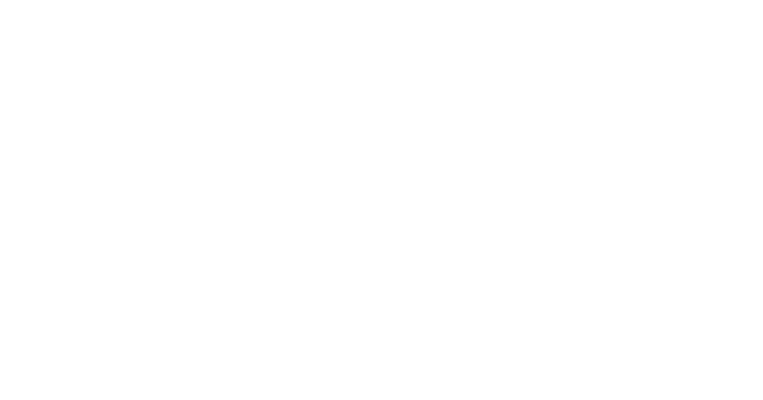
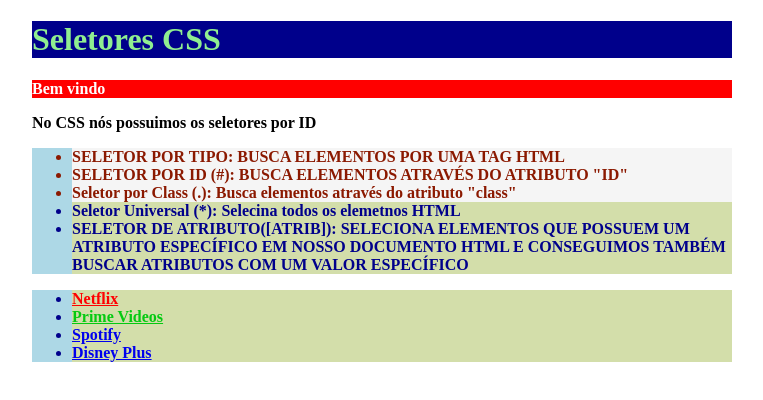
Before and after one commit to WillianGitADS/Estudos_CSS, a plain HTML site: page Estudos CSS/index.html in a window 1280 px wide. Shown: the whole page, without its empty margins (258-1021 px from the left). Drawn offline with Linux system fonts and the light colour scheme.

Commit message:
seletores css

```diff
--- a/Estudos CSS/index.html
+++ b/Estudos CSS/index.html
@@ -4,6 +4,108 @@
     <meta charset="UTF-8" />
     <meta name="viewport" content="width=device-width, initial-scale=1.0" />
     <title>Document</title>
+    <style>
+      /*
+            SELETORES: definem em quais elementos nós vamos aplicar o CSS
+            1. Seletor de Tag/Tipo
+            2. Seletor de Id
+            3. Seletor de Classes
+            4. Seletor Universal
+            5. Seletor de atributo
+            */
+
+      *{
+        font-weight: bold;
+      }
+
+      /* SELETORES DE TAG/TIPO*/
+      html,
+      body {
+        width: 700px;
+        margin: auto;
+      }
+
+      h1 {
+        background-color: darkblue;
+        color: lightgreen;
+      }
+
+      section {
+        background-color: lightblue;
+        color: darkblue;
+      }
+
+      li {
+        background-color: rgb(211, 222, 170);
+      }
+      /* SELETORES DE TAG/TIPO*/
+
+      /*SELETOR DE ID*/
+      #texto-boas-vindas {
+        background-color: red;
+        color: white;
+      }
+
+      #explicacao-seletores {
+        background-color: orangered;
+        color: antiquewhite;
+      }
+      /*SELETOR DE ID*/
+
+      /*SELETOR DE CLASS*/
+      .seletores-mais-comuns {
+        background-color: whitesmoke;
+        color: rgb(139, 25, 0);
+      }
+
+      .texto-maiusculo {
+        text-transform: uppercase;
+      }
+      /*SELETOR DE CLASS*/
+      .new-section, .new-section li {
+        list-style-type: circle
+        background-color: rgb(193, 228, 243);
+      }
+      /*ATRIBUTOS*/
+      [title="Netflix"] {
+        color: red;
+      }
+
+      [href="https://www.primevideo.com/"]{
+        color: rgb(4, 202, 17);
+      }
+      /*ATRIBUTOS*/
+    </style>
   </head>
-  <body></body>
+  <body>
+    <header>
+      <h1>Seletores CSS</h1>
+    </header>
+    <main>
+      <p id="texto-boas-vindas">Bem vindo</p>
+      <p id="explicacao-seletores ">No CSS nós possuimos os seletores por ID</p>
+      <section>
+        <ul>
+          <li class="seletores-mais-comuns texto-maiusculo"><b>Seletor por Tipo: </b>Busca elementos por uma tag HTML</li>
+          <li class="seletores-mais-comuns texto-maiusculo"><b>Seletor por ID (#): </b>Busca elementos através do atributo "id"</li>
+          <li class="seletores-mais-comuns"><b>Seletor por Class (.): </b>Busca elementos através do atributo "class"</li>
+          <li><b>Seletor Universal (*): </b>Selecina todos os elemetnos HTML</li>
+          <li class="texto-maiusculo"><b>Seletor de atributo([atrib]): </b>Seleciona elementos que possuem
+            um atributo específico em nosso documento HTML e conseguimos também
+            buscar atributos com um valor específico
+          </li>
+        </ul>
+      </section>
+      <section>
+        <ul class="new-section">
+          <li><a title="Netflix" href="https://www.netflix.com/br/">Netflix</a></li>
+          <li><a title="" href="https://www.primevideo.com/">Prime Videos</a></li>
+          <li><a title="" href="https://open.spotify.com/intl-pt">Spotify</a></li>
+          <li><a href="https://www.disneyplus.com/">Disney Plus</a></li>
+        </ul>
+      </section>
+    </main>
+  </body>
 </html>
+
+<!-- CSS ATRIBUTOS -->
```
